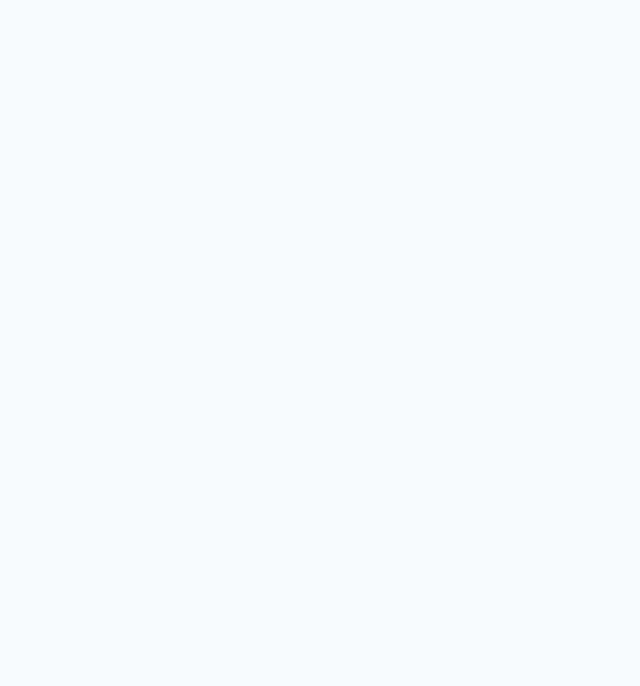
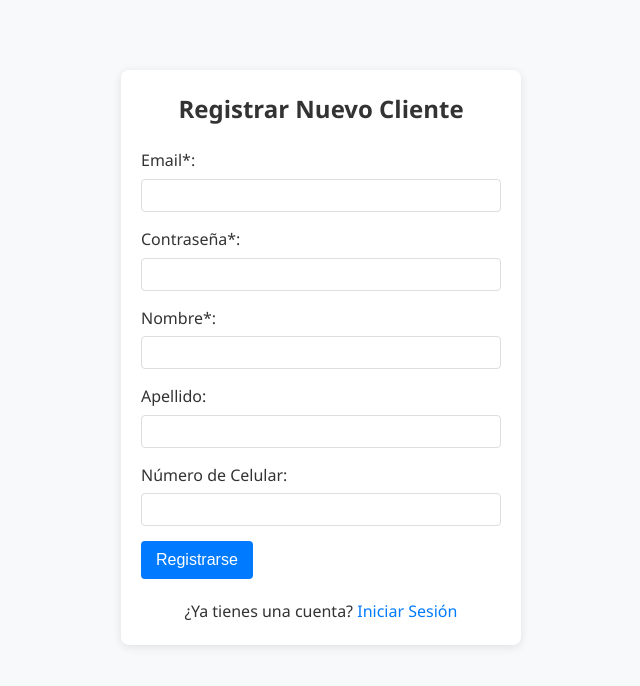
Before and after one commit to MaxiE97/viandasRepo, a React (Create React App) app in the folder viandas/frontend/: page /register in a window 1280 px wide. Before the commit this address had no page. Shown: the top 686 px of the page, without its empty margins (319-959 px from the left). Built offline with nearby package versions, Linux system fonts and the light colour scheme.

Commit message:
registro cliente back y front

```diff
--- a/viandas/frontend/src/App.css
+++ b/viandas/frontend/src/App.css
@@ -189,3 +189,23 @@
   .products-page .admin-controls {
     margin-bottom: 20px;
   }
+
+
+  /* Estilo para mensajes de éxito */
+.success-message {
+  background-color: #d4edda;
+  color: #155724;
+  padding: 10px;
+  border-radius: 4px;
+  margin-bottom: 15px;
+}
+
+/* Estilos para enlaces dentro de formularios */
+.register-link a, .register-login-link a {
+  color: #007bff;
+  text-decoration: none;
+}
+
+.register-link a:hover, .register-login-link a:hover {
+  text-decoration: underline;
+}
--- a/viandas/frontend/src/App.jsx
+++ b/viandas/frontend/src/App.jsx
@@ -3,6 +3,7 @@ import React from 'react';
 import { BrowserRouter as Router, Routes, Route, Navigate } from 'react-router-dom';
 import { AuthProvider, useAuth } from './context/AuthContext';
 import Login from './pages/Login';
+import Register from './pages/Register';  // Importamos la nueva página de registro
 import Products from './pages/Products';
 import Navbar from './components/Navbar';
 import './App.css';
@@ -44,6 +45,7 @@ function AppContent() {
       <div className="container">
         <Routes>
           <Route path="/login" element={<Login />} />
+          <Route path="/register" element={<Register />} /> {/* Nueva ruta para registro */}
           <Route path="/products" element={
             <ProtectedRoute>
               <Products />
--- /dev/null
+++ b/viandas/frontend/src/api/userService.js
@@ -0,0 +1,27 @@
+// src/api/userService.js
+import API from "./axios";
+
+// Servicio para operaciones relacionadas con usuarios
+const UserService = {
+  // Registrar un nuevo usuario
+  register: async (userData) => {
+    try {
+      const response = await API.post("/users/", userData);
+      return response.data;
+    } catch (error) {
+      throw error;
+    }
+  },
+
+  // Obtener información del usuario actual
+  getCurrentUser: async () => {
+    try {
+      const response = await API.get("/users/me");
+      return response.data;
+    } catch (error) {
+      throw error;
+    }
+  },
+};
+
+export default UserService;
--- a/viandas/frontend/src/pages/Login.jsx
+++ b/viandas/frontend/src/pages/Login.jsx
@@ -1,14 +1,23 @@
 // src/pages/Login.jsx
-import React, { useState } from 'react';
-import { useNavigate } from 'react-router-dom';
+import React, { useState, useEffect } from 'react';
+import { useNavigate, Link, useLocation } from 'react-router-dom';
 import { useAuth } from '../context/AuthContext';
 
 const Login = () => {
   const [email, setEmail] = useState('');
   const [password, setPassword] = useState('');
   const [error, setError] = useState('');
+  const [successMsg, setSuccessMsg] = useState('');
   const { login } = useAuth();
   const navigate = useNavigate();
+  const location = useLocation();
+
+  // Verificar si viene un mensaje de éxito de la página de registro
+  useEffect(() => {
+    if (location.state && location.state.message) {
+      setSuccessMsg(location.state.message);
+    }
+  }, [location]);
 
   const handleSubmit = async (e) => {
     e.preventDefault();
@@ -27,6 +36,7 @@ const Login = () => {
   return (
     <div className="login-container">
       <h2>Iniciar Sesión</h2>
+      {successMsg && <p className="success-message" style={{ color: 'green' }}>{successMsg}</p>}
       {error && <p className="error">{error}</p>}
       <form onSubmit={handleSubmit}>
         <div className="form-group">
@@ -51,6 +61,10 @@ const Login = () => {
         </div>
         <button type="submit">Iniciar Sesión</button>
       </form>
+
+      <div className="register-link" style={{ marginTop: '20px', textAlign: 'center' }}>
+        ¿No tienes una cuenta? <Link to="/register">Regístrate aquí</Link>
+      </div>
     </div>
   );
 };
--- /dev/null
+++ b/viandas/frontend/src/pages/Register.jsx
@@ -0,0 +1,130 @@
+// src/pages/Register.jsx
+import React, { useState } from 'react';
+import { useNavigate, Link } from 'react-router-dom';
+import UserService from '../api/userService';
+
+const Register = () => {
+  const [formData, setFormData] = useState({
+    email: '',
+    password: '',
+    name: '',
+    apellido: '',
+    celular: ''
+  });
+  const [error, setError] = useState('');
+  const [loading, setLoading] = useState(false);
+  const navigate = useNavigate();
+
+  const handleChange = (e) => {
+    const { name, value } = e.target;
+    setFormData({
+      ...formData,
+      [name]: value
+    });
+  };
+
+  const handleSubmit = async (e) => {
+    e.preventDefault();
+    setLoading(true);
+    setError('');
+
+    try {
+      // Validaciones básicas
+      if (!formData.email || !formData.password || !formData.name) {
+        throw new Error('Por favor completa todos los campos obligatorios');
+      }
+
+      // Intentar registrar al usuario
+      await UserService.register(formData);
+      setLoading(false);
+
+      // Redirigir a la página de login con mensaje de éxito
+      navigate('/login', {
+        state: { message: 'Registro exitoso. Por favor inicia sesión.' }
+      });
+    } catch (err) {
+      setLoading(false);
+      if (err.response && err.response.data) {
+        setError(err.response.data.detail || 'Error al registrar usuario');
+      } else {
+        setError(err.message || 'Error al registrar usuario');
+      }
+    }
+  };
+
+  return (
+    <div className="login-container">
+      <h2>Registrar Nuevo Cliente</h2>
+      {error && <p className="error">{error}</p>}
+      <form onSubmit={handleSubmit}>
+        <div className="form-group">
+          <label htmlFor="email">Email*:</label>
+          <input
+            type="email"
+            id="email"
+            name="email"
+            value={formData.email}
+            onChange={handleChange}
+            required
+          />
+        </div>
+
+        <div className="form-group">
+          <label htmlFor="password">Contraseña*:</label>
+          <input
+            type="password"
+            id="password"
+            name="password"
+            value={formData.password}
+            onChange={handleChange}
+            required
+          />
+        </div>
+
+        <div className="form-group">
+          <label htmlFor="name">Nombre*:</label>
+          <input
+            type="text"
+            id="name"
+            name="name"
+            value={formData.name}
+            onChange={handleChange}
+            required
+          />
+        </div>
+
+        <div className="form-group">
+          <label htmlFor="apellido">Apellido:</label>
+          <input
+            type="text"
+            id="apellido"
+            name="apellido"
+            value={formData.apellido}
+            onChange={handleChange}
+          />
+        </div>
+
+        <div className="form-group">
+          <label htmlFor="celular">Número de Celular:</label>
+          <input
+            type="tel"
+            id="celular"
+            name="celular"
+            value={formData.celular}
+            onChange={handleChange}
+          />
+        </div>
+
+        <button type="submit" disabled={loading}>
+          {loading ? 'Registrando...' : 'Registrarse'}
+        </button>
+      </form>
+
+      <div className="register-login-link" style={{ marginTop: '20px', textAlign: 'center' }}>
+        ¿Ya tienes una cuenta? <Link to="/login">Iniciar Sesión</Link>
+      </div>
+    </div>
+  );
+};
+
+export default Register;
```
Also changed, not shown: 1 other file (tests, documents, lock files or other folders).
